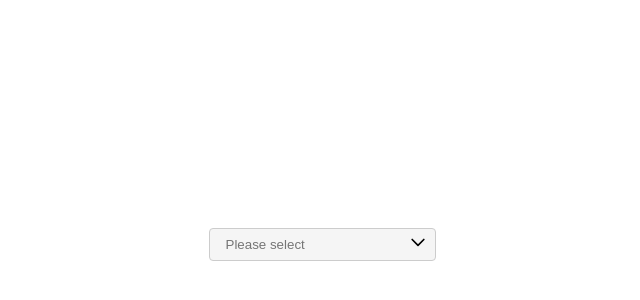
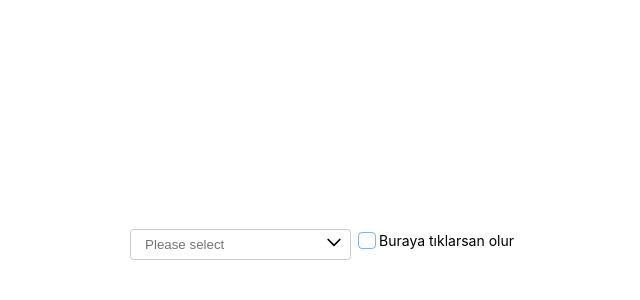
Before and after one commit to alisahindev/Component-Examples, a React app: page / in a window 1280 px wide. Shown: the part 156-456 px from the top of the page, without its empty margins (318-958 px from the left). Built offline with nearby package versions, Linux system fonts and the light colour scheme.

Commit message:
custom checkbox created

```diff
--- a/src/App.css
+++ /dev/null
@@ -1,7 +0,0 @@
-.App {
-  text-align: center;
-  display: flex;
-  align-items: center;
-  justify-content: center;
-  height: 100vh;
-}
--- a/src/App.tsx
+++ b/src/App.tsx
@@ -1,5 +1,6 @@
 import React from "react";
-import "./App.css";
+import "./assets/styles/global.scss";
+import CustomCheckbox from "./components/form-elements/checkbox/CustomCheckbox";
 import CustomSelect from "./components/form-elements/select/CustomSelect";
 
 function App() {
@@ -111,10 +112,12 @@ function App() {
   ];
   return (
     <div className='App'>
-      <CustomSelect
-        variant='warning'
-        onChange={(value) => console.log(value)}
-        options={arr}
+      <CustomSelect onChange={(value) => console.log(value)} options={arr} />
+      <CustomCheckbox
+        handleChange={(value) => console.log(value)}
+        label='Buraya tıklarsan olur'
+        value={25}
+        disabled={false}
       />
     </div>
   );
--- /dev/null
+++ b/src/assets/styles/global.scss
@@ -0,0 +1,36 @@
+* {
+  box-sizing: border-box;
+  margin: 0;
+  padding: 0;
+}
+
+// Global rem size for all elements
+html {
+  @media screen and (max-width: 768px) and (min-width: 320px) {
+    font-size: 10px;
+  }
+
+  @media screen and (max-width: 1024px) and (min-width: 769px) {
+    font-size: 12px;
+  }
+
+  @media screen and (max-width: 1440px) and (min-width: 1025px) {
+    font-size: 14px;
+  }
+
+  @media screen and (max-width: 1920px) and (min-width: 1441px) {
+    font-size: 16px;
+  }
+
+  @media screen and (max-width: 2560px) and (min-width: 1921px) {
+    font-size: 18px;
+  }
+}
+
+.App {
+  text-align: center;
+  display: flex;
+  align-items: center;
+  justify-content: center;
+  height: 100vh;
+}
--- /dev/null
+++ b/src/components/form-elements/checkbox/CheckIcon.tsx
@@ -0,0 +1,22 @@
+import React from "react";
+
+function CheckIcon(props) {
+  return (
+    <svg
+      className='checkmark-icon'
+      fill='none'
+      stroke='currentColor'
+      viewBox='0 0 24 24'
+      xmlns='http://www.w3.org/2000/svg'
+    >
+      <path
+        stroke-linecap='round'
+        stroke-linejoin='round'
+        stroke-width='2'
+        d='M5 13l4 4L19 7'
+      ></path>
+    </svg>
+  );
+}
+
+export default CheckIcon;
--- /dev/null
+++ b/src/components/form-elements/checkbox/CustomCheckbox.scss
@@ -0,0 +1,72 @@
+$primary: #0070ba;
+$secondary: #e7e7e7;
+$success: #9fd700;
+$warning: #ffcc00;
+$danger: #ff3b30;
+$info: #4d90fe;
+$inverse: #515c6d;
+$facebook: #3b5998;
+$twitter: #00aced;
+$google: #dd4b39;
+$linkedin: #007bb6;
+$pinterest: #cb2027;
+$youtube: #bb0000;
+$tumblr: #32506d;
+$vk: #45668e;
+$github: #444444;
+$dribbble: #ea4c89;
+$dropbox: #3d9ae8;
+$instagram: #517fa4;
+$skype: #00aff0;
+$yahoo: #410093;
+$reddit: #ff4500;
+
+.custom-checkbox {
+  display: flex;
+  align-items: center;
+  justify-content: center;
+  position: relative;
+  padding-left: 2rem;
+  margin-bottom: 0.5rem;
+  cursor: pointer;
+  user-select: none;
+
+  &:disabled {
+    cursor: not-allowed;
+    opacity: 0.5;
+  }
+
+  &-input {
+    position: absolute;
+    opacity: 0;
+    cursor: pointer;
+    height: 0;
+    width: 0;
+  }
+  &-icon {
+    color: $primary;
+  }
+  .checkmark {
+    position: absolute;
+    left: 0.5rem;
+    min-height: 1.25rem;
+    min-width: 1.25rem;
+    max-height: 1.25rem;
+    max-width: 1.25rem;
+    border-radius: 4px;
+    border: 1px solid rgba($primary, 0.5);
+    &.checked {
+      box-shadow: 0 0 2px 0 rgba($primary, 0.5);
+    }
+    &-icon {
+      color: $primary;
+    }
+  }
+
+  &:hover {
+    .checkmark {
+      box-shadow: 0 0 4px 0 rgba($primary, 0.5);
+    }
+    transition: all 0.2s ease-in-out;
+  }
+}
--- /dev/null
+++ b/src/components/form-elements/checkbox/CustomCheckbox.tsx
@@ -0,0 +1,57 @@
+import React from "react";
+import CheckIcon from "./CheckIcon";
+import "./CustomCheckbox.scss";
+
+interface CustomCheckboxProps {
+  label?: string;
+  value?: string | number | null;
+  handleChange?: (value: string) => void;
+  disabled?: boolean;
+  style?: React.CSSProperties;
+}
+
+const CustomCheckbox = (props: CustomCheckboxProps) => {
+  const { label, handleChange, style, disabled, value } = props;
+
+  const [checked, setChecked] = React.useState(false);
+
+  const getInputProps = () => {
+    return {
+      type: "checkbox",
+      className: `custom-checkbox-input ${disabled ? "disabled" : ""}`,
+      value: value!,
+      id: label,
+      onChange: (e) => {
+        setChecked(!checked);
+        handleChange!(e.target.value);
+      },
+      checked: checked,
+      disabled: disabled,
+      ariaLabel: label,
+      ariaChecked: checked,
+      style,
+    };
+  };
+
+  return (
+    <div>
+      <label className='custom-checkbox'>
+        <input {...getInputProps()} />
+        {label}
+
+        <span className={`checkmark ${checked ? "checked" : ""}`}>
+          {checked && <CheckIcon />}
+        </span>
+      </label>
+    </div>
+  );
+};
+
+CustomCheckbox.defaultProps = {
+  label: "Hello Label",
+  value: "Hello Value",
+  handleChange: () => {},
+  disabled: false,
+};
+
+export default CustomCheckbox;
--- a/src/components/form-elements/select/CustomSelect.module.scss
+++ /dev/null
@@ -1,87 +0,0 @@
-// Custom Select Module Styles
-
-.select {
-  position: relative;
-}
-
-.selectInput {
-  background-color: #f5f5f5;
-  border: 1px solid #ccc;
-  border-radius: 0.25rem;
-  outline: none;
-  padding: 0.5rem 2rem 0.5rem 1rem;
-  cursor: pointer;
-  min-width: 10rem;
-  transition: background-color 0.2s ease-in-out;
-  &:hover {
-    background-color: #f5f5f5;
-  }
-  &:focus {
-    box-shadow: 0 0 0 0.2rem rgba(0, 123, 255, 0.25);
-    border: transparent;
-  }
-}
-
-.selectOptions {
-  list-style: none;
-  padding: 0;
-  margin: 0;
-  position: absolute;
-  top: 100%;
-  width: 100%;
-  border-radius: 4px;
-  box-shadow: 0px 2px 4px rgba(0, 0, 0, 0.1);
-  max-height: 300px;
-  overflow: hidden;
-  overflow-y: scroll;
-}
-
-.option {
-  font-size: medium;
-  padding: 0.5rem 1rem;
-  cursor: pointer;
-  text-align: left;
-  transition: background-color 0.2s ease-in-out;
-  &:hover {
-    background-color: #f5f5f5;
-  }
-}
-
-.selected {
-  background-color: #f5f5f5;
-  outline: 1px solid #ccc;
-}
-
-.icon {
-  position: absolute;
-  right: 0.5rem;
-  bottom: 25%;
-  width: 20px;
-  color: #000;
-  display: flex;
-  align-items: center;
-  justify-content: center;
-  transition: all 0.2s ease-in-out;
-  cursor: pointer;
-  z-index: 0;
-  &.open {
-    transform: rotate(180deg);
-  }
-}
-
-.primary {
-  background: #f5f5f5;
-  box-shadow: 0px 2px 4px rgba(0, 0, 0, 0.1);
-}
-
-.success {
-  background: linear-gradient(to right, #1a7f37, #2e8a3c);
-  color: #fff;
-  box-shadow: 0px 2px 4px rgba(26, 127, 55, 0.5);
-  &::placeholder {
-    color: #fff;
-  }
-  &:hover {
-    background: linear-gradient(to right, #2e8a3c, #1a7f37);
-  }
-}
--- /dev/null
+++ b/src/components/form-elements/select/CustomSelect.scss
@@ -0,0 +1,80 @@
+// Custom Select Module Styles
+
+.select {
+  position: relative;
+  &-options {
+    list-style: none;
+    padding: 0;
+    margin: 0;
+    position: absolute;
+    top: 100%;
+    width: 100%;
+    border-radius: 4px;
+    box-shadow: 0px 2px 4px rgba(0, 0, 0, 0.1);
+    max-height: 300px;
+    overflow: hidden;
+    overflow-y: scroll;
+    .option {
+      font-size: medium;
+      padding: 0.5rem 1rem;
+      cursor: pointer;
+      text-align: left;
+      transition: background-color 0.2s ease-in-out;
+      &:hover {
+        background-color: #f5f5f5;
+      }
+      &.selected {
+        background-color: #f5f5f5;
+        outline: 1px solid #ccc;
+      }
+    }
+  }
+  &-input {
+    border-radius: 0.25rem;
+    outline: none;
+    padding: 0.5rem 2rem 0.5rem 1rem;
+    min-width: 10rem;
+    cursor: pointer;
+    border: 1px solid #ccc;
+    &--primary {
+      background-color: #f5f5f5;
+      transition: background-color 0.2s ease-in-out;
+      &:hover {
+        background-color: #f5f5f5;
+      }
+      &:focus {
+        box-shadow: 0 0 0 0.2rem rgba(0, 123, 255, 0.25);
+        border: transparent;
+      }
+    }
+
+    &--success {
+      background: linear-gradient(to right, #1a7f37, #2e8a3c);
+      color: #fff;
+      box-shadow: 0px 2px 4px rgba(53, 153, 82, 0.5);
+      &::placeholder {
+        color: #fff;
+      }
+      &:hover {
+        background: linear-gradient(to right, #2e8a3c, #1a7f37);
+      }
+    }
+  }
+
+  .icon {
+    position: absolute;
+    right: 0.5rem;
+    bottom: 25%;
+    width: 20px;
+    color: #000;
+    display: flex;
+    align-items: center;
+    justify-content: center;
+    transition: all 0.2s ease-in-out;
+    cursor: pointer;
+    z-index: 0;
+    &.open {
+      transform: rotate(180deg);
+    }
+  }
+}
--- a/src/components/form-elements/select/CustomSelect.tsx
+++ b/src/components/form-elements/select/CustomSelect.tsx
@@ -1,5 +1,5 @@
 import React, { KeyboardEventHandler, useEffect } from "react";
-import CustomSelectStyle from "./CustomSelect.module.scss";
+import "./CustomSelect.scss";
 import { ArrowIcons } from "./ArrowIcons";
 
 type option = {
@@ -70,9 +70,7 @@ function CustomSelect(props: RecommendedProps) {
   // Function for scroll to the selected option
   const scrollToIndex = React.useCallback((optionIndex: number) => {
     if ((optionIndex && optionIndex >= 0) || optionIndex === 0) {
-      const element = document.querySelectorAll(`.${CustomSelectStyle.option}`)[
-        optionIndex
-      ];
+      const element = document.querySelectorAll(`.option`)[optionIndex];
       if (element) {
         element.scrollIntoView({
           block: "nearest",
@@ -130,10 +128,9 @@ function CustomSelect(props: RecommendedProps) {
   // Get Select Input Props for the select element (className, placeholder, value, onChange, onKeyDown, style)
   const getSelectInputProps = () => {
     return {
-      className: [
-        CustomSelectStyle.selectInput,
-        CustomSelectStyle[variant!],
-      ].join(" "),
+      className: ["select-input", variant && `select-input--${variant}`].join(
+        " "
+      ),
       style: {
         width: width && width + "px",
         ...style,
@@ -153,23 +150,14 @@ function CustomSelect(props: RecommendedProps) {
 
   // Return the select element
   return (
-    <div
-      className={CustomSelectStyle.select}
-      aria-haspopup='true'
-      aria-autocomplete='list'
-    >
-      <label
-        htmlFor='select'
-        className={`${CustomSelectStyle.icon} ${
-          isOpen ? CustomSelectStyle.open : ""
-        }`}
-      >
+    <div className='select' aria-haspopup='true' aria-autocomplete='list'>
+      <label htmlFor='select' className={`icon ${isOpen ? "open" : ""}`}>
         {arrowDown}
       </label>
       <input {...getSelectInputProps()} type='text' id='select' />
 
       <ul
-        className={CustomSelectStyle.selectOptions}
+        className='select-options'
         style={isOpen ? { display: "block" } : { display: "none" }}
         aria-label='submenu'
         role='listbox'
@@ -180,9 +168,9 @@ function CustomSelect(props: RecommendedProps) {
             return (
               <li
                 {...getOptionProps(option, optionIndex)}
-                className={`${CustomSelectStyle.option}
+                className={`option
                 ${className ? className : ""}
-                ${isSelected ? CustomSelectStyle.selected : ""}`}
+                ${isSelected ? "selected" : ""}`}
               >
                 {option.label}
               </li>
```
